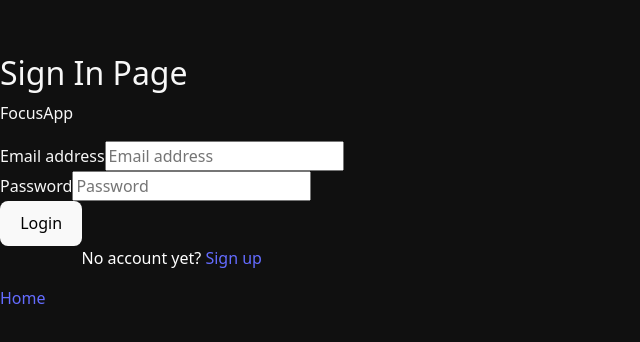
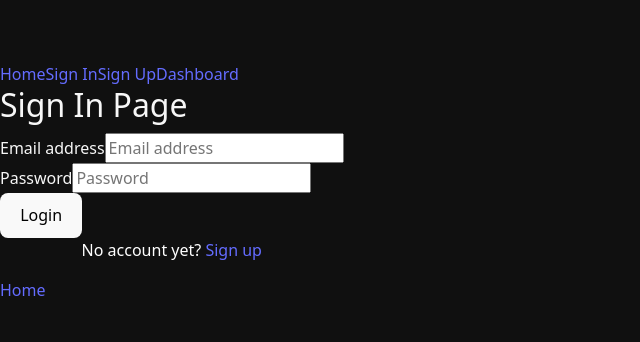
Before and after one commit to karimbdwrk/todolist-app-electron, a React (Vite) app: page /signin in a window 1280 px wide. Shown: the part 218-560 px from the top of the page, without its empty margins (0-640 px from the left). Built offline with nearby package versions, Linux system fonts and the light colour scheme; no server answers.

Commit message:
auth and test dashboard page

```diff
--- a/src/App.tsx
+++ b/src/App.tsx
@@ -1,5 +1,9 @@
 import { useState, useEffect } from "react";
 import { BrowserRouter as Router, Routes, Route } from 'react-router-dom'
+import PrivateRoute from './PrivateRoute';
+import { AuthProvider } from './AuthContext';
+
+import Header from './sections/global/Header'
 
 import HomePage from './pages/HomePage'
 import SignUpPage from './pages/SignUpPage'
@@ -11,15 +15,20 @@ import "./App.css";
 
 function App() {
 	// const [count, setCount] = useState(0)
+  const [user, setUser] = useState(null)
 
 	return (
     <Router>
-        <Routes>
-            <Route path="/" element={<HomePage/>}/>
-            <Route path="/signup" element={<SignUpPage/>}/>
-            <Route path="/signin" element={<SignInPage/>}/>
-            <Route path="/dashboard" element={<DashboardPage/>}/>
-        </Routes>
+        <AuthProvider>
+            <Header />
+            <Routes>
+                <Route path="/" element={<HomePage />}/>
+                <Route path="/signup" element={<SignUpPage />}/>
+                <Route path="/signin" element={<SignInPage />}/>
+                <Route path="/dashboard" element={<DashboardPage user={user} />}/>
+                <Route path="*" element={<p>404!</p>}/>
+            </Routes>
+        </AuthProvider>
     </Router>
 	);
 }
--- a/src/AuthContext.jsx
+++ b/src/AuthContext.jsx
@@ -18,6 +18,8 @@ export const AuthProvider = ({ children }) => {
 
 	const value = { user };
 
+	console.log("user", user);
+
 	return (
 		<AuthContext.Provider value={value}>
 			{!loading && children}
--- a/src/PrivateRoute.jsx
+++ b/src/PrivateRoute.jsx
@@ -1,5 +1,5 @@
 import React from "react";
-import { Redirect, Route } from "react-router-dom";
+import { redirect, Route } from "react-router-dom";
 import { useAuth } from "./AuthContext";
 
 const PrivateRoute = ({ component: Component, ...rest }) => {
@@ -9,7 +9,7 @@ const PrivateRoute = ({ component: Component, ...rest }) => {
 		<Route
 			{...rest}
 			render={(props) =>
-				user ? <Component {...props} /> : <Redirect to='/signin' />
+				user ? <Component {...props} /> : redirect("/signin")
 			}
 		/>
 	);
--- a/src/components/SignInForm.jsx
+++ b/src/components/SignInForm.jsx
@@ -29,8 +29,6 @@ const SignInForm = () => {
 			<main>
 				<section>
 					<div>
-						<p> FocusApp </p>
-
 						<form>
 							<div>
 								<label htmlFor='email-address'>
--- a/src/components/SignUpForm.jsx
+++ b/src/components/SignUpForm.jsx
@@ -33,7 +33,6 @@ const SignUpForm = () => {
 			<section>
 				<div>
 					<div>
-						<h1> FocusApp </h1>
 						<form>
 							<div>
 								<label htmlFor='email-address'>
--- a/src/pages/DashboardPage.jsx
+++ b/src/pages/DashboardPage.jsx
@@ -1,9 +1,14 @@
 import React from "react";
+import { redirect } from "react-router-dom";
+import { auth } from "../services/firebase.config";
+import { useAuth } from "../AuthContext";
 
 const DashboardPage = () => {
+	const { user } = useAuth();
 	return (
 		<>
 			<h1>Dashboard Page</h1>
+			<p>User: {user.email}</p>
 		</>
 	);
 };
--- a/src/pages/HomePage.jsx
+++ b/src/pages/HomePage.jsx
@@ -20,25 +20,28 @@ const HomePage = () => {
 			});
 	};
 
-	useEffect(() => {
-		onAuthStateChanged(auth, (user) => {
-			if (user) {
-				// User is signed in, see docs for a list of available properties
-				// https://firebase.google.com/docs/reference/js/firebase.User
-				const uid = user.uid;
-				// ...
-				console.log("uid", uid);
-			} else {
-				// User is signed out
-				// ...
-				console.log("user is logged out");
-			}
-		});
-	}, []);
+	// useEffect(() => {
+	// 	onAuthStateChanged(auth, (user) => {
+	// 		if (user) {
+	// 			// User is signed in, see docs for a list of available properties
+	// 			// https://firebase.google.com/docs/reference/js/firebase.User
+	// 			const uid = user.uid;
+	// 			// ...
+	// 			console.log("uid", uid);
+	// 		} else {
+	// 			// User is signed out
+	// 			// ...
+	// 			console.log("user is logged out");
+	// 		}
+	// 	});
+	// }, []);
 
 	return (
 		<>
 			<h1>Home Page</h1>
+			{/* <Link to='/signin'>Sign In</Link>
+			<Link to='/signup'>Sign Up</Link>
+			<Link to='/dashboard'>Dashboard</Link> */}
 			{user ? (
 				<>
 					<p>Welcome, {user.email}!</p>
--- /dev/null
+++ b/src/sections/global/Header.jsx
@@ -0,0 +1,15 @@
+import React from "react";
+import { Link } from "react-router-dom";
+
+const Header = () => {
+	return (
+		<header>
+			<Link to='/'>Home</Link>
+			<Link to='/signin'>Sign In</Link>
+			<Link to='/signup'>Sign Up</Link>
+			<Link to='/dashboard'>Dashboard</Link>
+		</header>
+	);
+};
+
+export default Header;
```
